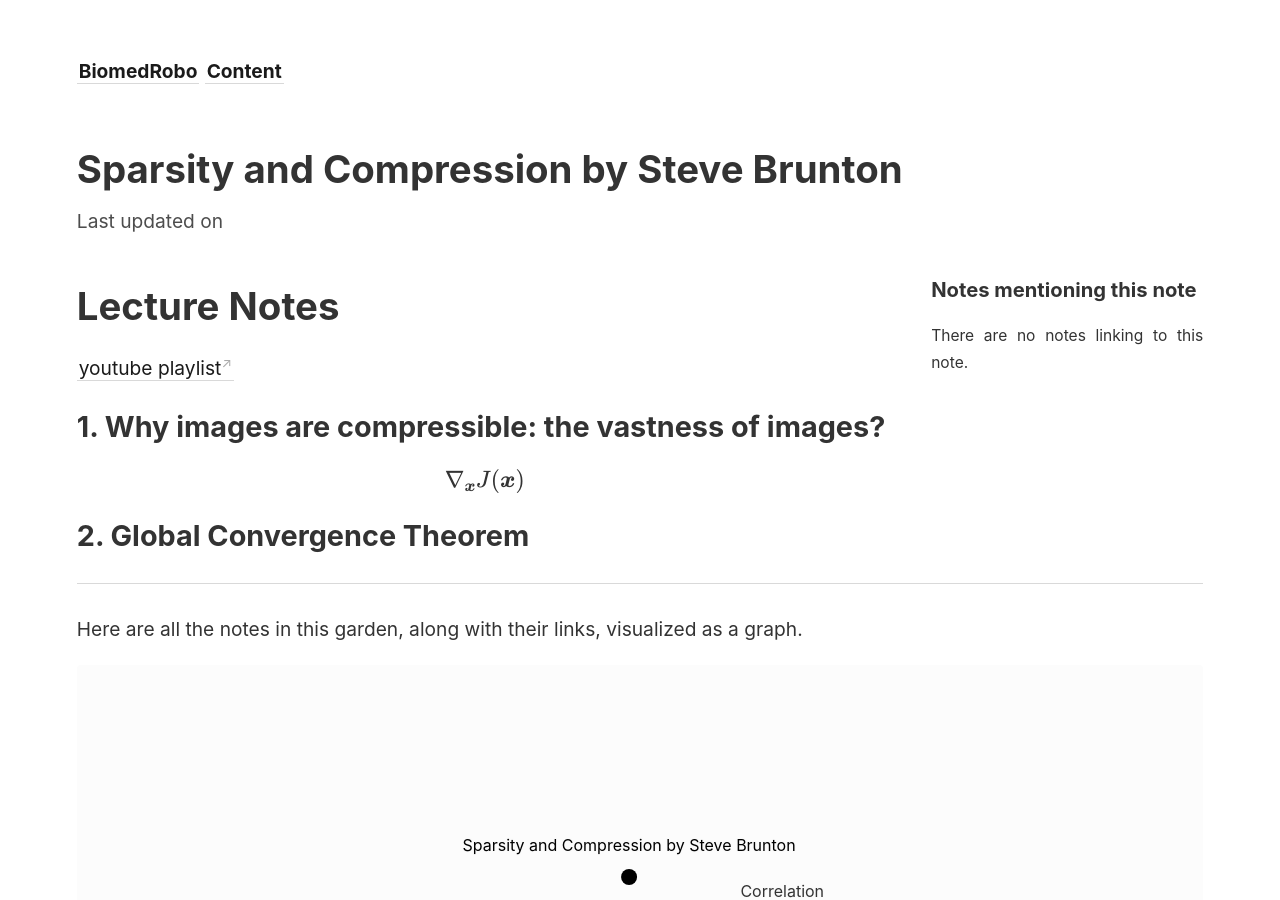
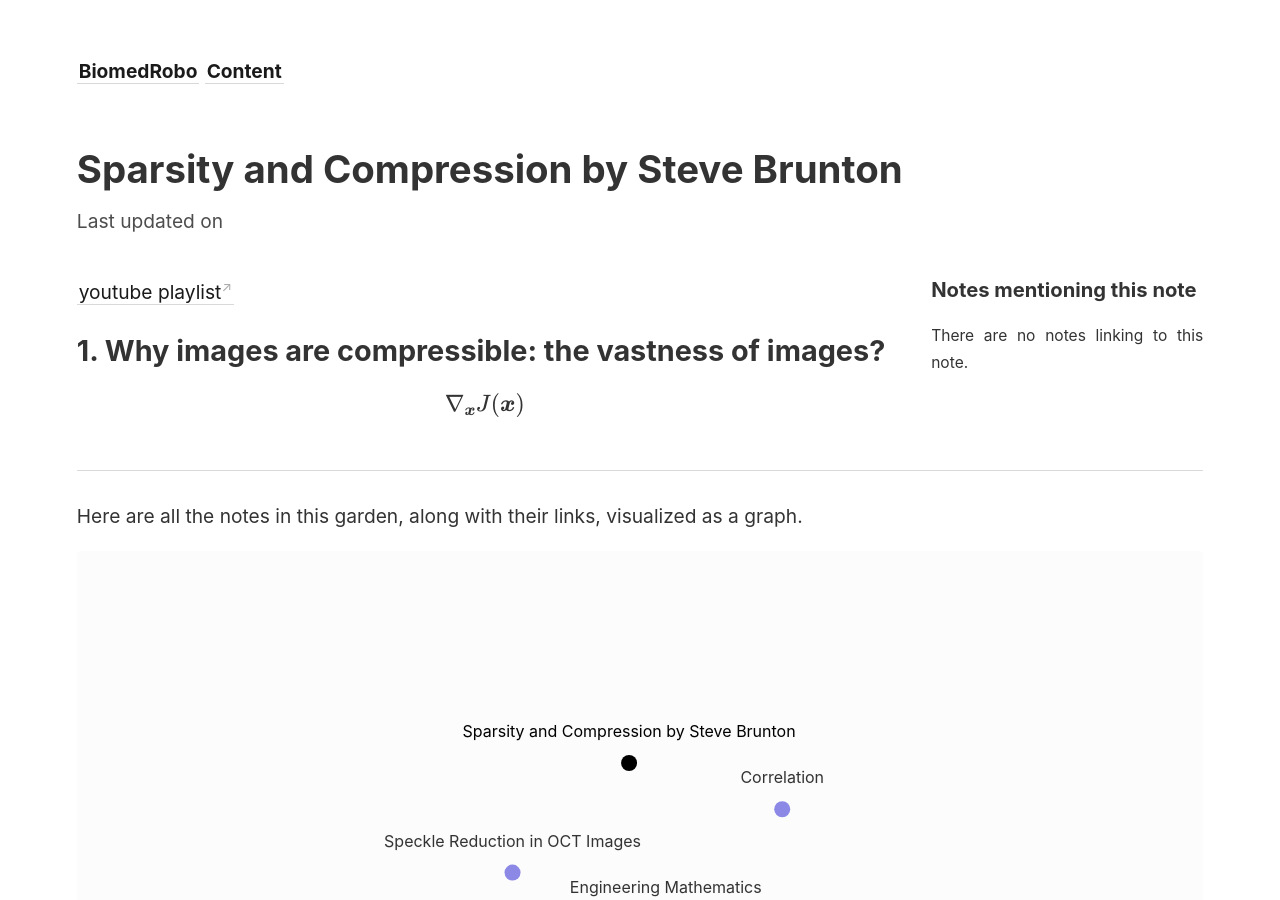
Before and after one commit to ajaygunalan/biomedrobo, a Jekyll site: the page built from _notes/signal-processing/compressiveSensing.md, in a window 1280 px wide and 900 px high. Built offline with Jekyll 4.4.1, drawn with Linux system fonts in a browser that asks for light colours; formulas are drawn with MathJax 3; comment, search, counter and statistics services are not loaded.

```diff
--- a/_notes/signal-processing/compressiveSensing.md
+++ b/_notes/signal-processing/compressiveSensing.md
@@ -7,7 +7,6 @@ permalink: /:categories/:title/
 
 ---
 
-# Lecture Notes
 
 [youtube playlist](https://www.youtube.com/playlist?list=PLMrJAkhIeNNRHP5UA-gIimsXLQyHXxRty)
 
@@ -15,5 +14,3 @@ permalink: /:categories/:title/
 ## 1. Why images are compressible: the vastness of images?
 
 $$ \nabla_\boldsymbol{x} J(\boldsymbol{x}) $$
-
-## 2. Global Convergence Theorem
```
Also changed, not shown: _pages/content.md (+1 -1 lines).
